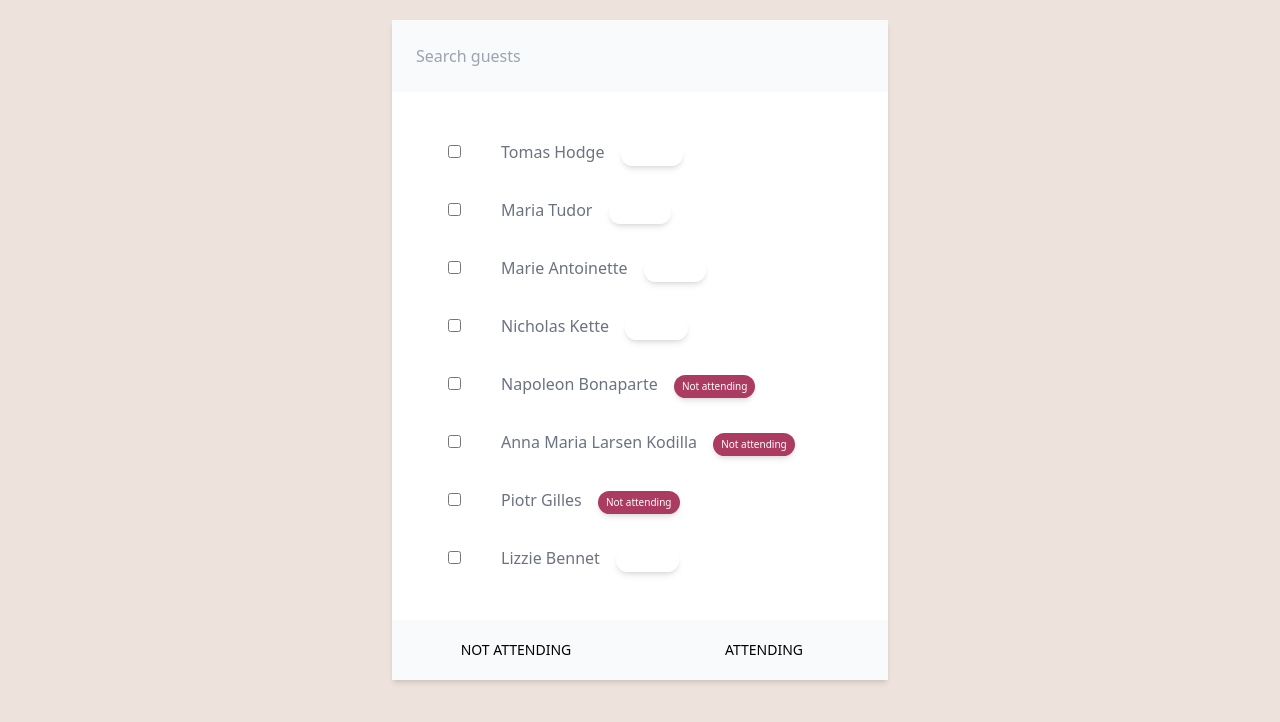
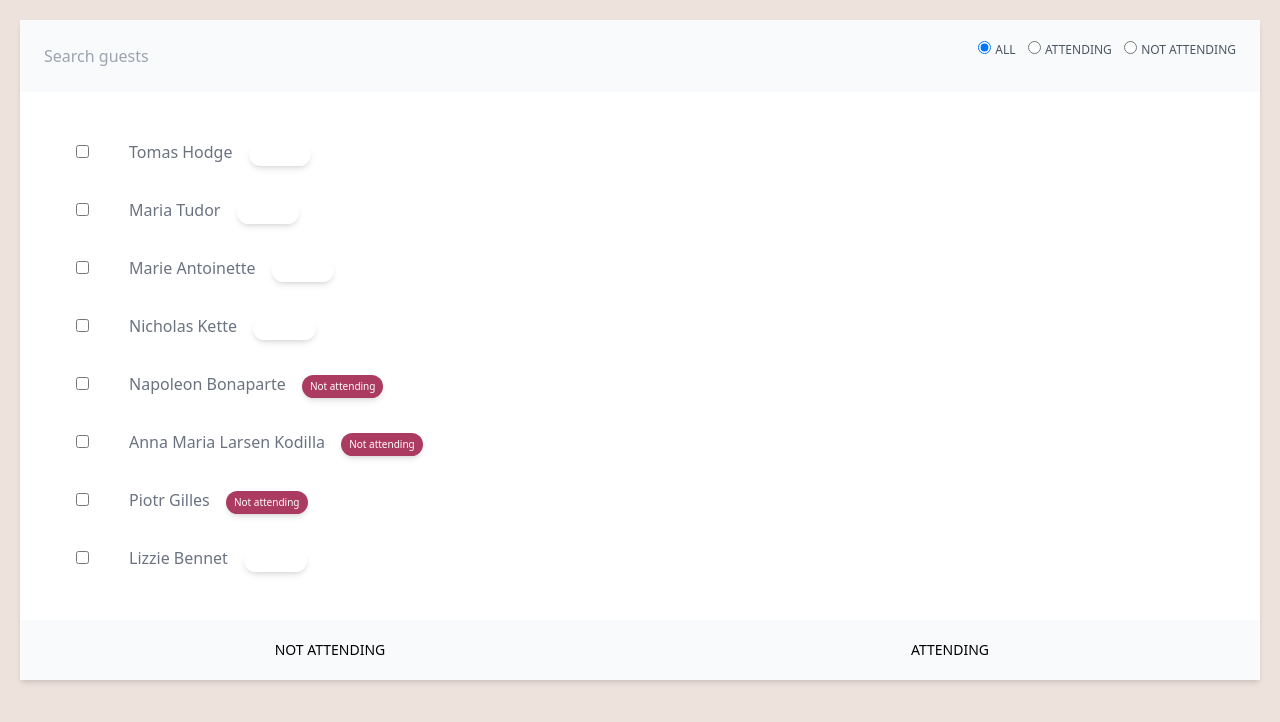
Before and after one commit to tomasrpita/django-party, a Django app: page /party/00bb45a4-3936-477b-8113-323c57f51f08/guests/ in a window 1280 px wide. Shown: the part 64-786 px from the top of the page. Run offline with Django 5.2, Linux system fonts and the light colour scheme; a user stored in the database is signed in; data comes from the database, SQL or seed files in the repository; both versions use the stored data as it was after the commit.

Commit message:
Enhance guest list functionality with search and attendance filters

```diff
--- a/party/static/party/css/tailwind_output.css
+++ b/party/static/party/css/tailwind_output.css
@@ -932,12 +932,20 @@ video {
   padding-bottom: 1rem;
 }
 
+.pr-2{
+  padding-right: 0.5rem;
+}
+
 .text-left{
   text-align: left;
 }
 
 .text-center{
   text-align: center;
+}
+
+.text-right{
+  text-align: right;
 }
 
 .font-dancing-script{
@@ -961,6 +969,11 @@ video {
 .text-sm{
   font-size: 0.875rem;
   line-height: 1.25rem;
+}
+
+.text-xs{
+  font-size: 0.75rem;
+  line-height: 1rem;
 }
 
 .font-bold{
@@ -1008,6 +1021,11 @@ video {
 .text-white{
   --tw-text-opacity: 1;
   color: rgb(255 255 255 / var(--tw-text-opacity, 1));
+}
+
+.text-gray-600{
+  --tw-text-opacity: 1;
+  color: rgb(75 85 99 / var(--tw-text-opacity, 1));
 }
 
 .shadow-lg{
--- a/party/templates/party/guest_list/page_guest_list.html
+++ b/party/templates/party/guest_list/page_guest_list.html
@@ -1,19 +1,36 @@
 {% extends 'party/base.html' %}
 
 {% block content %}
-    <div class="w-2/5 bg-white shadow-md m-auto">
+    <div class="bg-white shadow-md m-auto">
+
+        <form
+                hx-post="{% url 'partial_filter_guests' party_id %}"
+                hx-trigger="keyup delay:500ms from:#guest_search, search, change from:#attending_filter"
+                hx-target="#guests"
+        >
             <div class="bg-gray-50 p-4 grid grid-cols-2">
                 <div>
                     <input type="search"
                            class="p-2 bg-transparent border-x-transparent border-t-transparent border-b-gray-400 focus:border-x-transparent focus:border-t-transparent focus:border-b-gray-600 focus:ring-0"
                            placeholder="Search guests"
+                           id="guest_search"
                            name="guest_search"
-                    hx-post="{% url 'partial_filter_guests' party_id %}"
-                    hx-target="#guests"
-                    hx-trigger="keyup delay:500ms, search"
                     >
                 </div>
+
+                <div class="text-right" id="attending_filter">
+                    <input type="radio" id="all" name="attending_filter" value="all" checked>
+                    <label for="all" class="uppercase text-xs text-gray-600 pr-2">All</label>
+
+                    <input type="radio" id="attending" name="attending_filter" value="attending">
+                    <label for="attending" class="uppercase text-xs text-gray-600 pr-2">Attending</label>
+
+                    <input type="radio" id="not_attending" name="attending_filter" value="not_attending">
+                    <label for="not_attending" class="uppercase text-xs text-gray-600 pr-2">Not attending</label>
                 </div>
+            </div>
+        </form>
+
 
         <form class="table text-left text-gray-500 table-fixed min-w-fit p-8" id="guest-form">
             <div class="table-row-group" id="guests">
@@ -21,22 +38,17 @@
             </div>
         </form>
 
-        <div
+        <div hx-include="#guests"
+             hx-target="#guests"
              class="bg-gray-50 grid grid-cols-2"
-            hx-include="#guests"
-            hx-target="#guests"
         >
-
-            <button
-                class="p-5 uppercase text-sm"
+            <button class="p-5 uppercase text-sm"
                     type="button"
                     hx-put="{% url 'partial_mark_not_attending' party_id %}"
             >
                 Not attending
             </button>
-
-            <button
-                class="p-5 uppercase text-sm"
+            <button class="p-5 uppercase text-sm"
                     type="button"
                     hx-put="{% url 'partial_mark_attending' party_id %}"
             >
--- a/party/views/guest_list_views.py
+++ b/party/views/guest_list_views.py
@@ -48,11 +48,66 @@ def mark_not_attending_partial(request, party_uuid):
     )
 
 
-@login_required
+# @login_required
+# @require_http_methods(["POST"])
+# def filter_guests_partial(request, party_uuid):
+#     search_text = request.POST.get("guest_search")
+#     guests = Guest.objects.filter(party_id=party_uuid, name__icontains=search_text)
+
+#     return render(
+#         request, "party/guest_list/partial_guest_list.html", {"guests": guests}
+#     )
+
+
+def filter_attending(party_id, **kwargs):
+    return Guest.objects.filter(party_id=party_id, attending=True)
+
+
+def filter_not_attending(party_id, **kwargs):
+    return Guest.objects.filter(party_id=party_id, attending=False)
+
+
+def filter_attending_and_search(party_id, **kwargs):
+    return Guest.objects.filter(
+        party_id=party_id, attending=True, name__icontains=kwargs["search_text"]
+    )
+
+
+def filter_not_attending_and_search(party_id, **kwargs):
+    return Guest.objects.filter(
+        party_id=party_id, attending=False, name__icontains=kwargs["search_text"]
+    )
+
+
+def filter_search(party_id, **kwargs):
+    return Guest.objects.filter(
+        party_id=party_id, name__icontains=kwargs["search_text"]
+    )
+
+
+def filter_default(party_id, **kwargs):
+    return Guest.objects.filter(party_id=party_id)
+
+
+QUERY_FILTERS = {
+    ("attending", False): filter_attending,
+    ("not_attending", False): filter_not_attending,
+    ("attending", True): filter_attending_and_search,
+    ("not_attending", True): filter_not_attending_and_search,
+    ("all", True): filter_search,
+}
+
+
 @require_http_methods(["POST"])
 def filter_guests_partial(request, party_uuid):
+    attending_filter = request.POST.get("attending_filter")
     search_text = request.POST.get("guest_search")
-    guests = Guest.objects.filter(party_id=party_uuid, name__icontains=search_text)
+
+    query_filter = QUERY_FILTERS.get(
+        (attending_filter, bool(search_text)), filter_default
+    )
+
+    guests = query_filter(party_id=party_uuid, search_text=search_text)
 
     return render(
         request, "party/guest_list/partial_guest_list.html", {"guests": guests}
```
Also changed, not shown: party/tests/test_guest_list.py (+81 -6 lines), db.sqlite3. Lines whose indentation alone changed are shown as unchanged.
